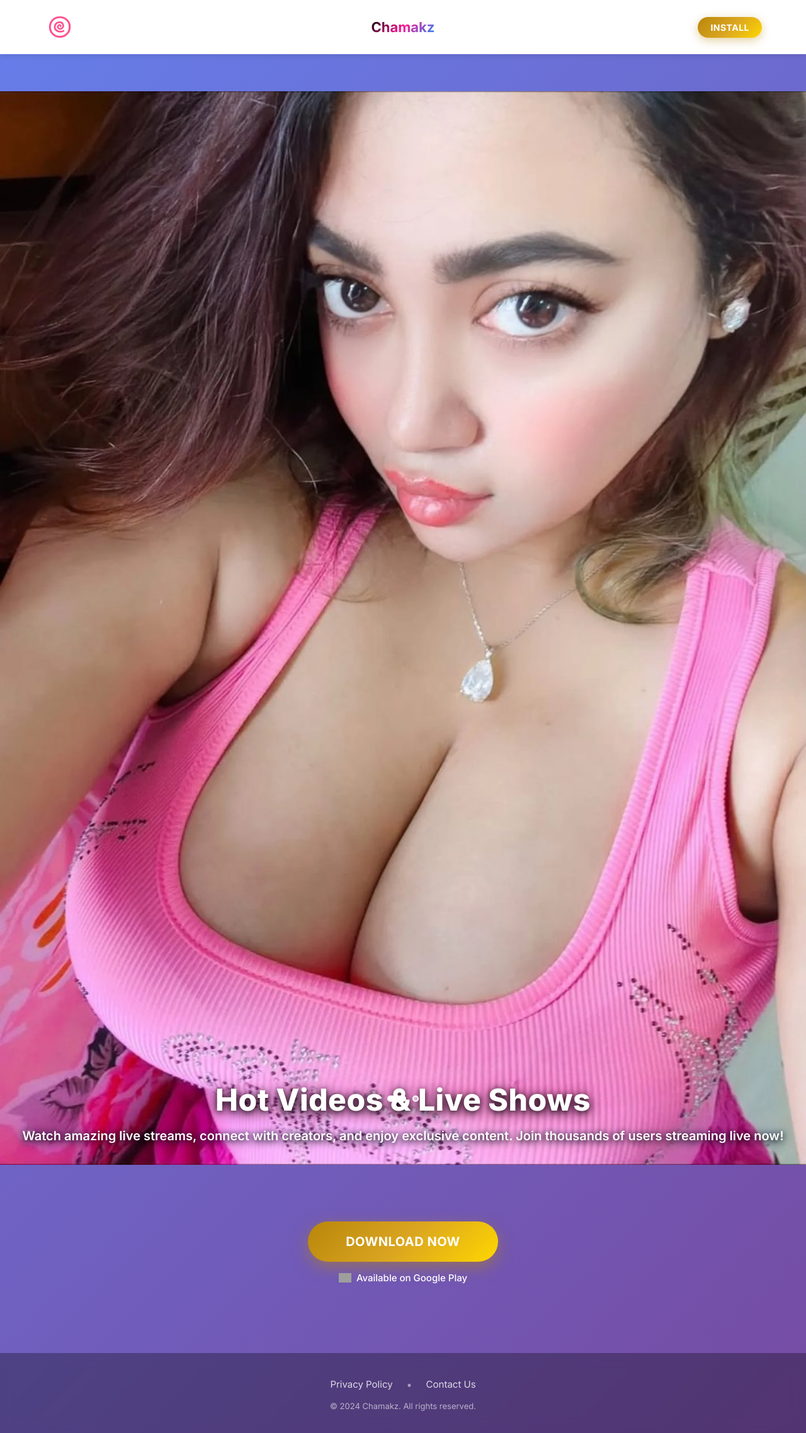
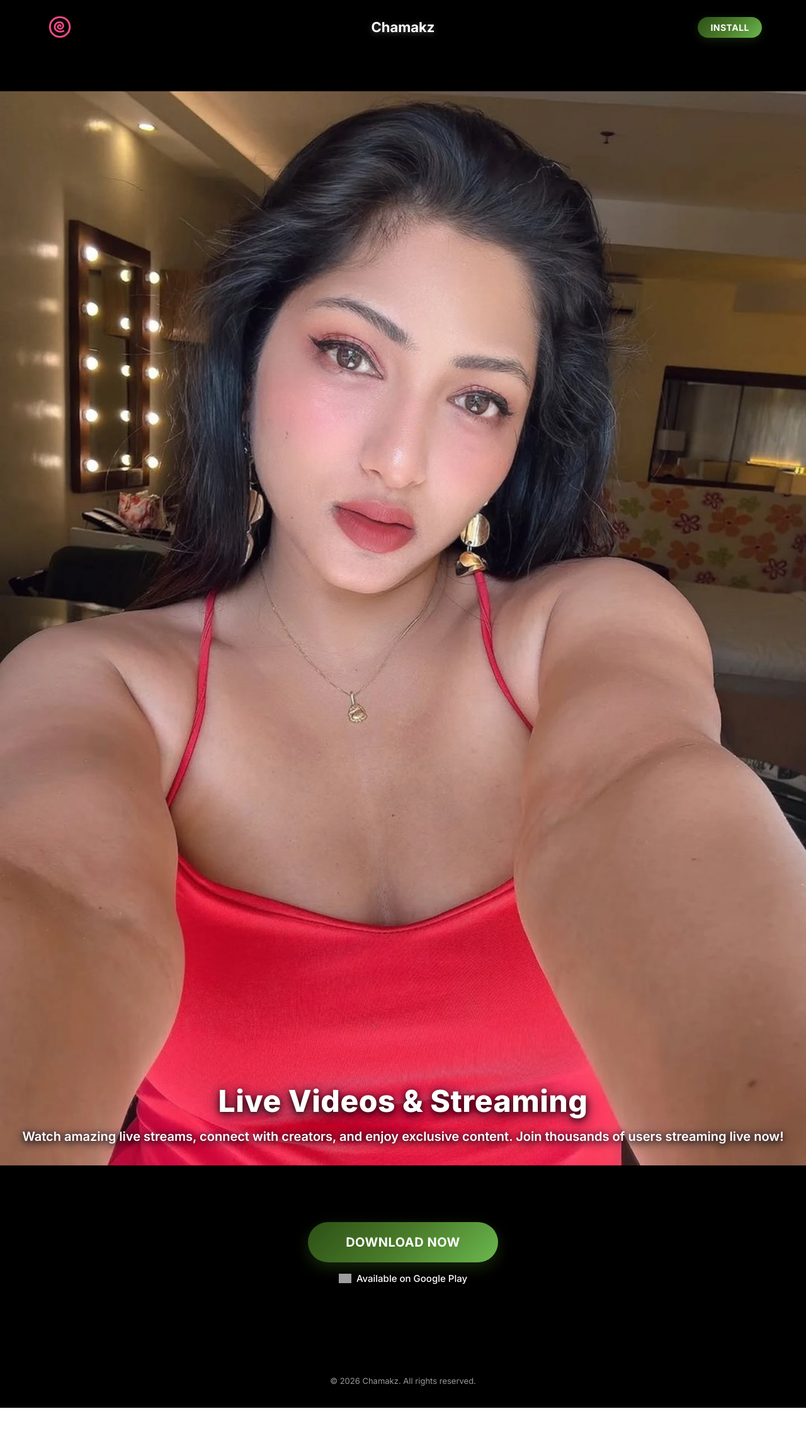
Before and after one commit to Shubhamitsingh/landingpage, a React (Vite) app: page / in a window 1280 px wide. Shown: the whole page at 63% size. After the commit the page ends 2236 px from the top, so only its background shows below. Built offline with nearby package versions, Linux system fonts and the light colour scheme; grey boxes are pictures that could not be loaded.

Commit message:
all page chnage

```diff
--- a/src/App.css
+++ b/src/App.css
@@ -8,7 +8,7 @@
   min-height: 100vh;
   display: flex;
   flex-direction: column;
-  background: linear-gradient(135deg, #667eea 0%, #764ba2 100%);
+  background: #000000;
   overflow-x: hidden;
 }
 
@@ -21,9 +21,9 @@
 
 /* Header Section - Mobile First */
 .header {
-  background: white;
-  backdrop-filter: none;
-  box-shadow: 0 2px 10px rgba(0, 0, 0, 0.1);
+  background: rgba(0, 0, 0, 0.7);
+  backdrop-filter: blur(10px);
+  box-shadow: 0 2px 10px rgba(0, 0, 0, 0.3);
   padding: 10px 0;
   position: absolute;
   top: 0;
@@ -49,13 +49,13 @@
 .install-button {
   display: inline-block;
   padding: 8px 20px;
-  background: linear-gradient(135deg, #b8860b 0%, #daa520 50%, #ffd700 100%);
+  background: linear-gradient(135deg, #2d5016 0%, #4a7c2a 50%, #6bb84f 100%);
   color: white;
   font-size: 14px;
   font-weight: 700;
   text-decoration: none;
   border-radius: 20px;
-  box-shadow: 0 4px 15px rgba(184, 134, 11, 0.4);
+  box-shadow: 0 4px 15px rgba(45, 80, 22, 0.4);
   transition: all 0.2s ease;
   text-transform: uppercase;
   letter-spacing: 0.5px;
@@ -64,7 +64,7 @@
 
 .install-button:active {
   transform: scale(0.95);
-  box-shadow: 0 2px 10px rgba(184, 134, 11, 0.5);
+  box-shadow: 0 2px 10px rgba(45, 80, 22, 0.5);
 }
 
 .app-name {
@@ -94,10 +94,8 @@
 .app-name {
   font-size: 26px;
   font-weight: 700;
-  background: linear-gradient(135deg, #000000 0%, #ff1493 50%, #1e90ff 100%);
-  -webkit-background-clip: text;
-  -webkit-text-fill-color: transparent;
-  background-clip: text;
+  color: white;
+  text-shadow: 0 2px 10px rgba(255, 255, 255, 0.3);
 }
 
 /* Hero Section - Mobile First */
@@ -353,13 +351,13 @@
 .download-button {
   display: inline-block;
   padding: 18px 50px;
-  background: linear-gradient(135deg, #b8860b 0%, #daa520 50%, #ffd700 100%);
+  background: linear-gradient(135deg, #2d5016 0%, #4a7c2a 50%, #6bb84f 100%);
   color: white;
   font-size: 18px;
   font-weight: 700;
   text-decoration: none;
   border-radius: 50px;
-  box-shadow: 0 8px 25px rgba(184, 134, 11, 0.5);
+  box-shadow: 0 8px 25px rgba(45, 80, 22, 0.5);
   transition: all 0.2s ease;
   text-transform: uppercase;
   letter-spacing: 0.5px;
@@ -369,7 +367,7 @@
 
 .download-button:active {
   transform: scale(0.95);
-  box-shadow: 0 5px 15px rgba(184, 134, 11, 0.6);
+  box-shadow: 0 5px 15px rgba(45, 80, 22, 0.6);
 }
 
 .download-text-container {
--- a/src/App.jsx
+++ b/src/App.jsx
@@ -1,49 +1,10 @@
-import React, { useState, useRef } from 'react'
+import React from 'react'
 import './App.css'
 
 function App() {
   const playStoreLink = "https://play.google.com/store/apps/details?id=com.chamakz.app&pcampaignid=web_share"
   const privacyPolicyLink = "https://chamakz.app/privacy-policy" // Update with your actual privacy policy URL
   const contactEmail = "info@chamakz.app" // Support email from Play Store
-
-  const images = ['/app-screenshot.jpeg', '/image2.jpeg']
-  const [currentImageIndex, setCurrentImageIndex] = useState(0)
-  const touchStartX = useRef(0)
-  const touchEndX = useRef(0)
-
-  const nextImage = () => {
-    setCurrentImageIndex((prev) => (prev + 1) % images.length)
-  }
-
-  const prevImage = () => {
-    setCurrentImageIndex((prev) => (prev - 1 + images.length) % images.length)
-  }
-
-  const handleTouchStart = (e) => {
-    touchStartX.current = e.touches[0].clientX
-  }
-
-  const handleTouchMove = (e) => {
-    touchEndX.current = e.touches[0].clientX
-  }
-
-  const handleTouchEnd = () => {
-    if (!touchStartX.current || !touchEndX.current) return
-
-    const distance = touchStartX.current - touchEndX.current
-    const minSwipeDistance = 50
-
-    if (distance > minSwipeDistance) {
-      // Swipe left - next image
-      nextImage()
-    } else if (distance < -minSwipeDistance) {
-      // Swipe right - previous image
-      prevImage()
-    }
-
-    touchStartX.current = 0
-    touchEndX.current = 0
-  }
 
   return (
     <div className="app">
@@ -81,14 +42,9 @@ function App() {
       {/* Hero Section */}
       <section className="hero">
         <div className="hero-content">
-          <div
-            className="hero-image-container"
-            onTouchStart={handleTouchStart}
-            onTouchMove={handleTouchMove}
-            onTouchEnd={handleTouchEnd}
-          >
+          <div className="hero-image-container">
               <img
-                src={images[currentImageIndex]}
+                src="/image2.jpeg"
                 alt="App Screenshot"
                 className="hero-image"
                 onError={(e) => {
@@ -100,17 +56,8 @@ function App() {
                 <span>📱</span>
                 <p>App Screenshot</p>
               </div>
-              <div className="image-indicators">
-                {images.map((_, index) => (
-                  <button
-                    key={index}
-                    className={`image-indicator ${index === currentImageIndex ? 'active' : ''}`}
-                    onClick={() => setCurrentImageIndex(index)}
-                  />
-                ))}
-              </div>
               <div className="hero-text-overlay">
-                <h2 className="headline">Hot Videos & Live Shows</h2>
+                <h2 className="headline">Live Videos & Streaming</h2>
                 <p className="description">
                   Watch amazing live streams, connect with creators, and enjoy exclusive content. Join thousands of users streaming live now!
                 </p>
@@ -140,12 +87,7 @@ function App() {
       {/* Footer */}
       <footer className="footer">
         <div className="container">
-          <div className="footer-content">
-            <a href={privacyPolicyLink} className="footer-link">Privacy Policy</a>
-            <span className="footer-separator">•</span>
-            <a href={`mailto:${contactEmail}`} className="footer-link">Contact Us</a>
-          </div>
-          <p className="footer-copyright">© 2024 Chamakz. All rights reserved.</p>
+          <p className="footer-copyright">© 2026 Chamakz. All rights reserved.</p>
         </div>
       </footer>
     </div>
```
Also changed, not shown: public/app-screenshot.jpeg (deleted).
